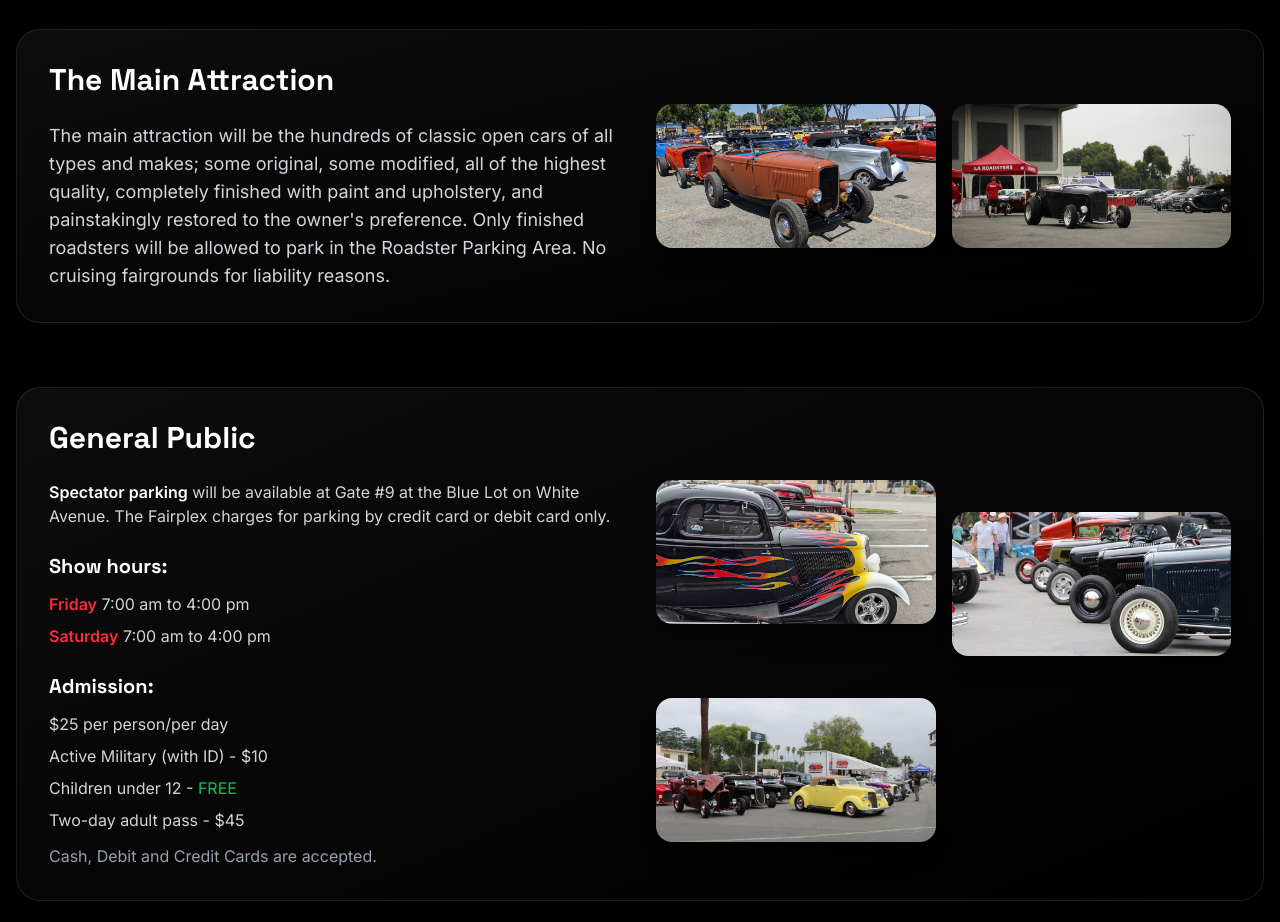
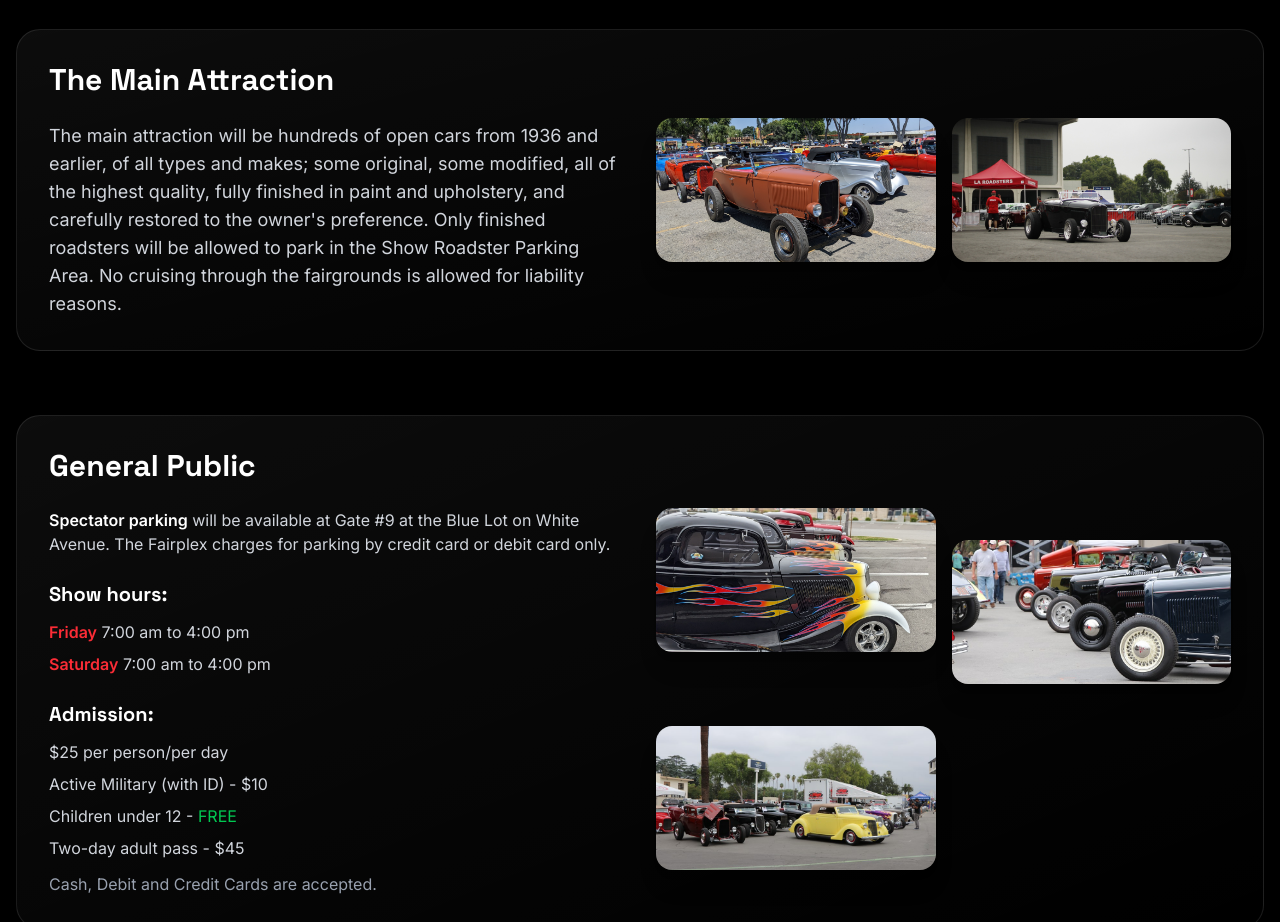
Before and after one commit to kadirgecit/laroadsters, a React (Vite) app: page /news in a window 1280 px wide. Shown: the part 1960-2882 px from the top of the page. Built offline with nearby package versions, Linux system fonts and the light colour scheme.

Commit message:
Update Main Attraction section with new text

```diff
--- a/src/app/pages/News.tsx
+++ b/src/app/pages/News.tsx
@@ -197,11 +197,7 @@ export function News() {
               <div>
                 <h2 className="text-3xl font-bold text-white mb-6">The Main Attraction</h2>
                 <p className="text-gray-300 text-lg">
-                  The main attraction will be the hundreds of classic open cars of all types and makes;
-                  some original, some modified, all of the highest quality, completely finished with paint
-                  and upholstery, and painstakingly restored to the owner's preference. Only finished
-                  roadsters will be allowed to park in the Roadster Parking Area. No cruising fairgrounds
-                  for liability reasons.
+                  The main attraction will be hundreds of open cars from 1936 and earlier, of all types and makes; some original, some modified, all of the highest quality, fully finished in paint and upholstery, and carefully restored to the owner's preference. Only finished roadsters will be allowed to park in the Show Roadster Parking Area. No cruising through the fairgrounds is allowed for liability reasons.
                 </p>
               </div>
               <div className="grid grid-cols-2 gap-4">
```
Also changed, not shown: 2 other files (tests, documents, lock files or other folders).
